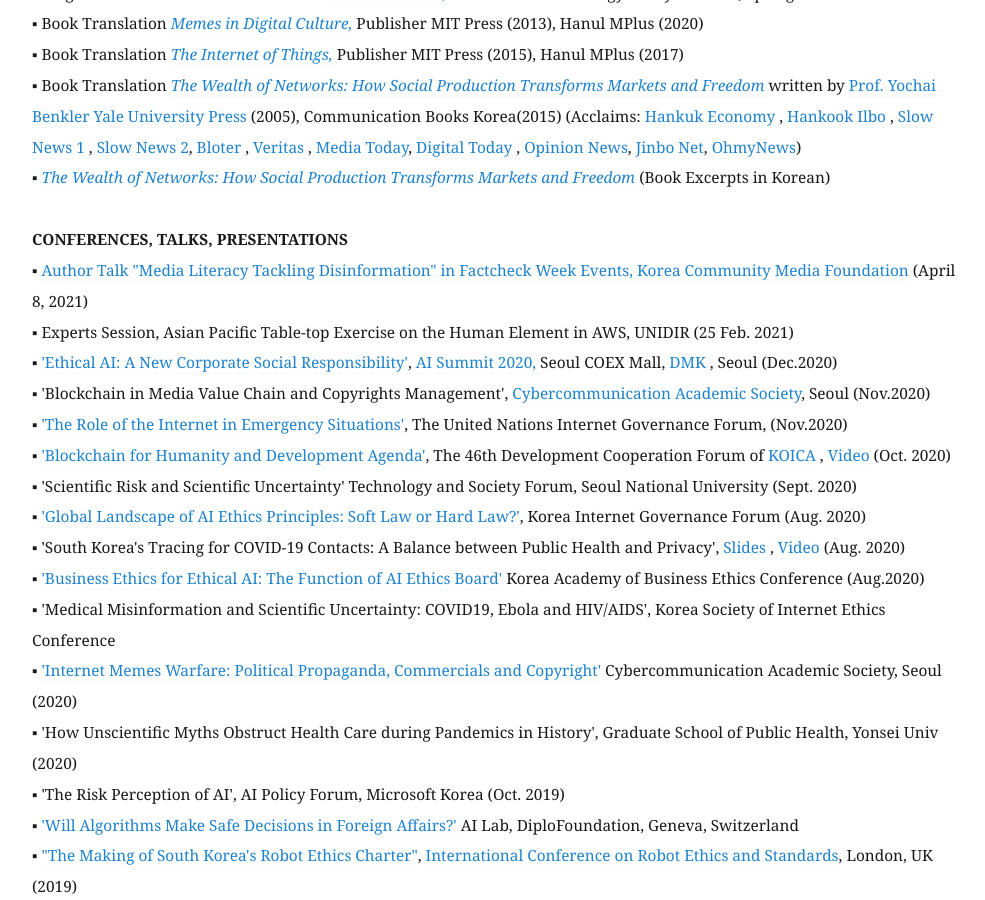
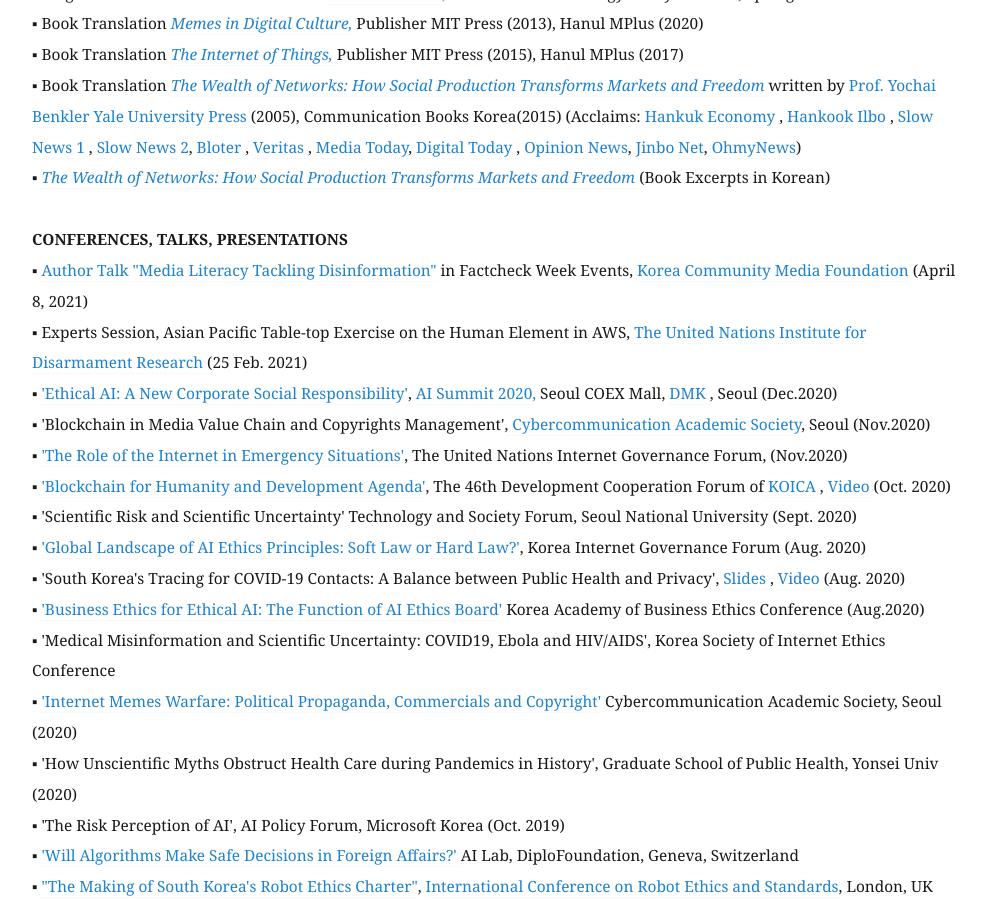
Before and after one commit to eunchangchoi/eunchangchoi.github.io, a Jekyll site: the page built from index.md, in a window 1280 px wide and 900 px high, scrolled down 2544 px. Shown: the whole window, without its empty margins (68-1053 px from the left). Built offline with Jekyll 4.4.1, drawn with Linux system fonts in a browser that asks for light colours.

Commit message:
Update index.md

```diff
--- a/index.md
+++ b/index.md
@@ -50,8 +50,8 @@
 ▪   <a href="http://wealthofnetworks.kr"> <i>The Wealth of Networks: How Social Production Transforms Markets and Freedom</i> </a> (Book Excerpts in Korean) <br>
 <br>
  <strong> CONFERENCES, TALKS, PRESENTATIONS </strong> <br>
-▪  <a href="http://www.mediaus.co.kr/news/articleView.html?idxno=209083"> Author Talk "Media Literacy Tackling Disinformation" in Factcheck Week Events,</a> <a href="https://edu.kcmf.or.kr/main/index.jsp"> Korea Community Media Foundation</a> (April 8, 2021) <br>
-▪  Experts Session, Asian Pacific Table-top Exercise on the Human Element in AWS, UNIDIR (25 Feb. 2021)<br>
+▪  <a href="http://www.mediaus.co.kr/news/articleView.html?idxno=209083"> Author Talk "Media Literacy Tackling Disinformation"</a> in Factcheck Week Events, <a href="https://edu.kcmf.or.kr/main/index.jsp"> Korea Community Media Foundation</a> (April 8, 2021) <br>
+▪  Experts Session, Asian Pacific Table-top Exercise on the Human Element in AWS, <a href="http://unidir.org"> The United Nations Institute for Disarmament Research </a> (25 Feb. 2021)<br>
 ▪  <a href="https://aisummit.co.kr/ais2020_eun-chang-choi/?lang=en">'Ethical AI: A New Corporate Social Responsibility'</a>, <a href="https://aisummit.co.kr/?lang=en"> AI Summit 2020, </a> Seoul COEX Mall, <a href="https://www.digitalmarketingkorea.co.kr"> DMK </a>, Seoul (Dec.2020)<br>
 ▪ 'Blockchain in Media Value Chain and Copyrights Management',<a href="http://www.cybercom.or.kr/?m=bbs&bid=notice_&uid=1134"> Cybercommunication Academic Society</a>, Seoul (Nov.2020)<br>
 ▪  <a href="https://www.intgovforum.org/multilingual/content/igf-2020-main-session-nris-role-of-the-internet-in-emergency-situations">'The Role of the Internet in Emergency Situations'</a>, The United Nations Internet Governance Forum, (Nov.2020) <br>
```
